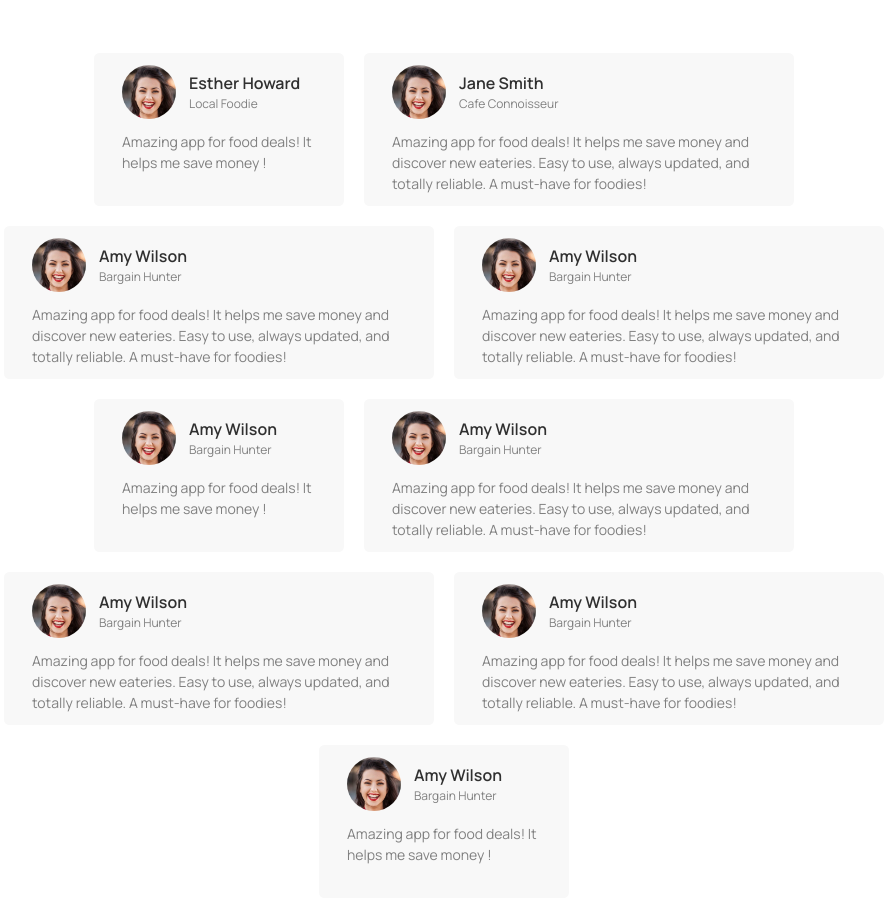
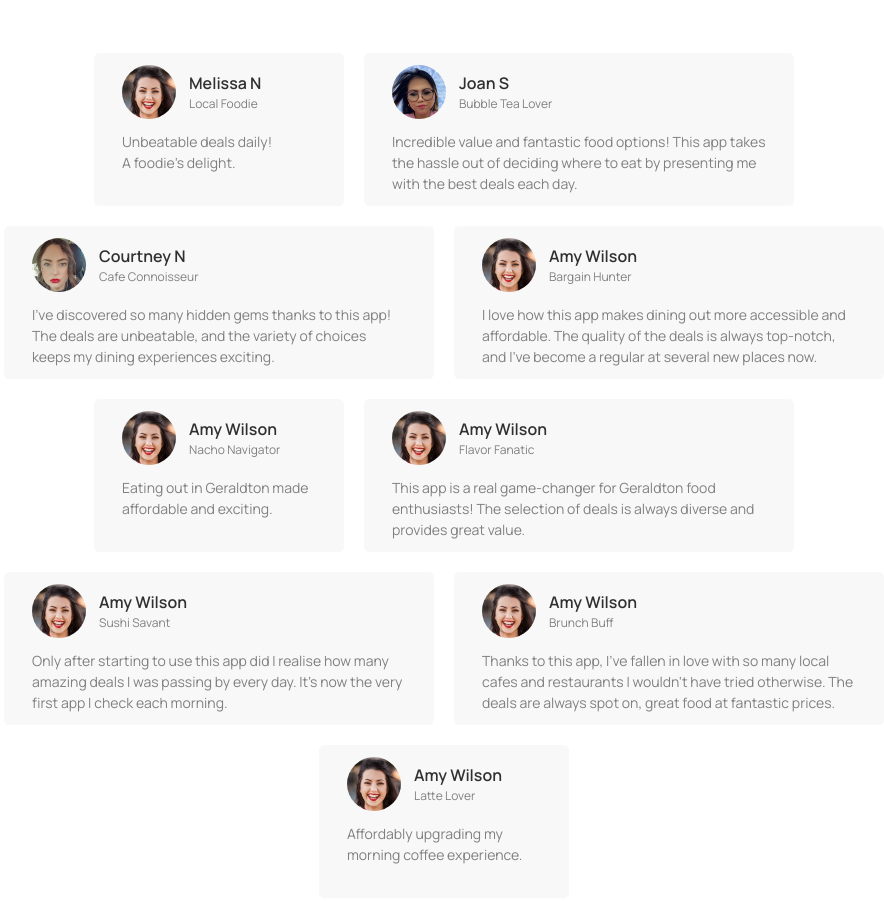
Before and after one commit to jacksen30/local-daily-deals-hero-section, a plain HTML site: page index.html in a window 1280 px wide. Shown: the part 1580-2481 px from the top of the page, without its empty margins (196-1080 px from the left). Drawn offline with Linux system fonts and the light colour scheme; files whose address does not match are found by name.

Commit message:
update testimonial card text and test new avatar images

```diff
--- a/index.html
+++ b/index.html
@@ -91,38 +91,38 @@
                                     <img class="testimonial__card__avatar" src="./assets/images/av1.jpg" alt="reviewers avatar image">
                                 </div>
                                 <div>
-                                    <p class="testimonial__card__title">Esther Howard</p>
+                                    <p class="testimonial__card__title">Melissa N</p>
                                     <p class="testimonial__card__sub-title">Local Foodie</p>
                                 </div>
                             </div>
-                            <p class="testimonial__card__text--body hide-on-mobile">Amazing app for food deals! It helps me save money !</p>
+                            <p class="testimonial__card__text--body hide-on-mobile">Unbeatable deals daily!<br> A foodie's delight.</p>
                             <p class="testimonial__card__text--body hide-on-desktop">Amazing app for food deals! It helps me save money and discover new eateries. Easy to use, always updated, and totally reliable. A must-have for foodies!</p>
                         </div>
 
                         <div class="testimonial__card">
                             <div class="testimonial__card__head-wrapper">
                                 <div>
-                                    <img class="testimonial__card__avatar" src="./assets/images/av1.jpg" alt="reviewers avatar image">
+                                    <img class="testimonial__card__avatar" src="./assets/images/av9.jpg" alt="reviewers avatar image">
                                 </div>
                                 <div>
-                                    <p class="testimonial__card__title">Jane Smith</p>
-                                    <p class="testimonial__card__sub-title">Cafe Connoisseur</p>
+                                    <p class="testimonial__card__title">Joan S</p>
+                                    <p class="testimonial__card__sub-title">Bubble Tea Lover</p>
                                 </div>
                             </div>
-                            <p class="testimonial__card__text--body">Amazing app for food deals! It helps me save money and discover new eateries. Easy to use, always updated, and totally reliable. A must-have for foodies!</p>
+                            <p class="testimonial__card__text--body">Incredible value and fantastic food options! This app takes the hassle out of deciding where to eat by presenting me with the best deals each day.</p>
                         </div>
 
                         <div class="testimonial__card">
                             <div class="testimonial__card__head-wrapper">
                                 <div>
-                                    <img class="testimonial__card__avatar" src="./assets/images/av1.jpg" alt="reviewers avatar image">
+                                    <img class="testimonial__card__avatar" src="./assets/images/av21.jpg" alt="reviewers avatar image">
                                 </div>
                                 <div>
-                                    <p class="testimonial__card__title">Amy Wilson</p>
-                                    <p class="testimonial__card__sub-title">Bargain Hunter</p>
+                                    <p class="testimonial__card__title">Courtney N</p>
+                                    <p class="testimonial__card__sub-title">Cafe Connoisseur</p>
                                 </div>
                             </div>
-                            <p class="testimonial__card__text--body">Amazing app for food deals! It helps me save money and discover new eateries. Easy to use, always updated, and totally reliable. A must-have for foodies!</p>
+                            <p class="testimonial__card__text--body">I've discovered so many hidden gems thanks to this app! The deals are unbeatable, and the variety of choices keeps my dining experiences exciting.</p>
                         </div>
 
                         <!-- Below Testimonials only to be displayed on desktop -->
@@ -137,7 +137,7 @@
                                     <p class="testimonial__card__sub-title">Bargain Hunter</p>
                                 </div>
                             </div>
-                            <p class="testimonial__card__text--body">Amazing app for food deals! It helps me save money and discover new eateries. Easy to use, always updated, and totally reliable. A must-have for foodies!</p>
+                            <p class="testimonial__card__text--body">I love how this app makes dining out more accessible and affordable. The quality of the deals is always top-notch, and I've become a regular at several new places now.</p>
                         </div>
 
                         <div class="testimonial__card testimonial--desktop-only">
@@ -147,11 +147,10 @@
                                 </div>
                                 <div>
                                     <p class="testimonial__card__title">Amy Wilson</p>
-                                    <p class="testimonial__card__sub-title">Bargain Hunter</p>
+                                    <p class="testimonial__card__sub-title">Nacho Navigator</p>
                                 </div>
                             </div>
-                            <p class="testimonial__card__text--body hide-on-mobile">Amazing app for food deals! It helps me save money !</p>
-                            <p class="testimonial__card__text--body hide-on-desktop">Amazing app for food deals! It helps me save money and discover new eateries. Easy to use, always updated, and totally reliable. A must-have for foodies!</p>
+                            <p class="testimonial__card__text--body hide-on-mobile">Eating out in Geraldton made affordable and exciting.</p>
                         </div>
 
                         <div class="testimonial__card testimonial--desktop-only">
@@ -161,10 +160,10 @@
                                 </div>
                                 <div>
                                     <p class="testimonial__card__title">Amy Wilson</p>
-                                    <p class="testimonial__card__sub-title">Bargain Hunter</p>
+                                    <p class="testimonial__card__sub-title">Flavor Fanatic</p>
                                 </div>
                             </div>
-                            <p class="testimonial__card__text--body">Amazing app for food deals! It helps me save money and discover new eateries. Easy to use, always updated, and totally reliable. A must-have for foodies!</p>
+                            <p class="testimonial__card__text--body">This app is a real game-changer for Geraldton food enthusiasts! The selection of deals is always diverse and provides great value.</p>
                         </div>
 
 
@@ -175,10 +174,10 @@
                                 </div>
                                 <div>
                                     <p class="testimonial__card__title">Amy Wilson</p>
-                                    <p class="testimonial__card__sub-title">Bargain Hunter</p>
+                                    <p class="testimonial__card__sub-title">Sushi Savant</p>
                                 </div>
                             </div>
-                            <p class="testimonial__card__text--body">Amazing app for food deals! It helps me save money and discover new eateries. Easy to use, always updated, and totally reliable. A must-have for foodies!</p>
+                            <p class="testimonial__card__text--body">Only after starting to use this app did I realise how many amazing deals I was passing by every day. It's now the very first app I check each morning.</p>
                         </div>
 
                         <div class="testimonial__card testimonial--desktop-only">
@@ -188,10 +187,10 @@
                                 </div>
                                 <div>
                                     <p class="testimonial__card__title">Amy Wilson</p>
-                                    <p class="testimonial__card__sub-title">Bargain Hunter</p>
+                                    <p class="testimonial__card__sub-title">Brunch Buff</p>
                                 </div>
                             </div>
-                            <p class="testimonial__card__text--body">Amazing app for food deals! It helps me save money and discover new eateries. Easy to use, always updated, and totally reliable. A must-have for foodies!</p>
+                            <p class="testimonial__card__text--body">Thanks to this app, I've fallen in love with so many local cafes and restaurants I wouldn't have tried otherwise. The deals are always spot on, great food at fantastic prices.</p>
                         </div>
 
                         <div class="testimonial__card testimonial--desktop-only">
@@ -201,11 +200,10 @@
                                 </div>
                                 <div>
                                     <p class="testimonial__card__title">Amy Wilson</p>
-                                    <p class="testimonial__card__sub-title">Bargain Hunter</p>
+                                    <p class="testimonial__card__sub-title">Latte Lover</p>
                                 </div>
                             </div>
-                            <p class="testimonial__card__text--body hide-on-mobile">Amazing app for food deals! It helps me save money !</p>
-                            <p class="testimonial__card__text--body hide-on-desktop">Amazing app for food deals! It helps me save money and discover new eateries. Easy to use, always updated, and totally reliable. A must-have for foodies!</p>
+                            <p class="testimonial__card__text--body hide-on-mobile">Affordably upgrading my morning coffee experience.</p>
                         </div>
 
                     </div>
```
Also changed, not shown: assets/images/av21.jpg (added), assets/images/av9.jpg (added).
